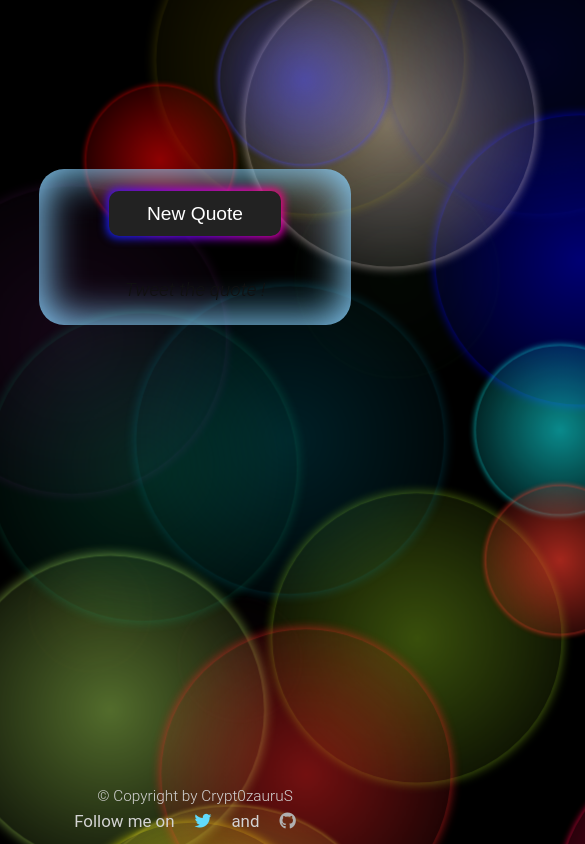
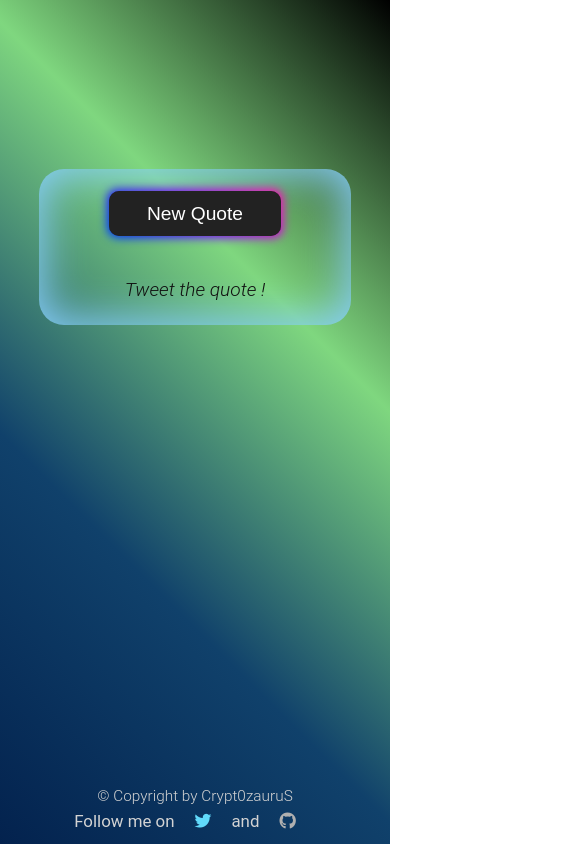
Before and after one commit to Crypt0zauruS/React-Quote-Machine, a React (Create React App) app: page / in a window 390 px wide. Shown: the top 844 px of the page, 585 px wide, since content can reach past the window. Built offline with nearby package versions, Linux system fonts and the light colour scheme; no server answers.

Commit message:
CSS improvements

```diff
--- a/src/App.css
+++ b/src/App.css
@@ -6,7 +6,7 @@ body {
   color: #333;
   margin: 0;
   overflow: hidden;
-  background: #000;
+  background: black;
 }
 
 #quote-box {
@@ -729,3 +729,19 @@ a:hover {
     font-size: 0.8em;
   }
 }
+
+@media (max-width: 992px) {
+  body {
+    height: 100vh;
+    background: linear-gradient(
+      45deg,
+      rgb(3, 34, 78),
+      #10416b,
+      rgb(127, 215, 127),
+      black
+    );
+  }
+  .bubble {
+    display: none;
+  }
+}
```
